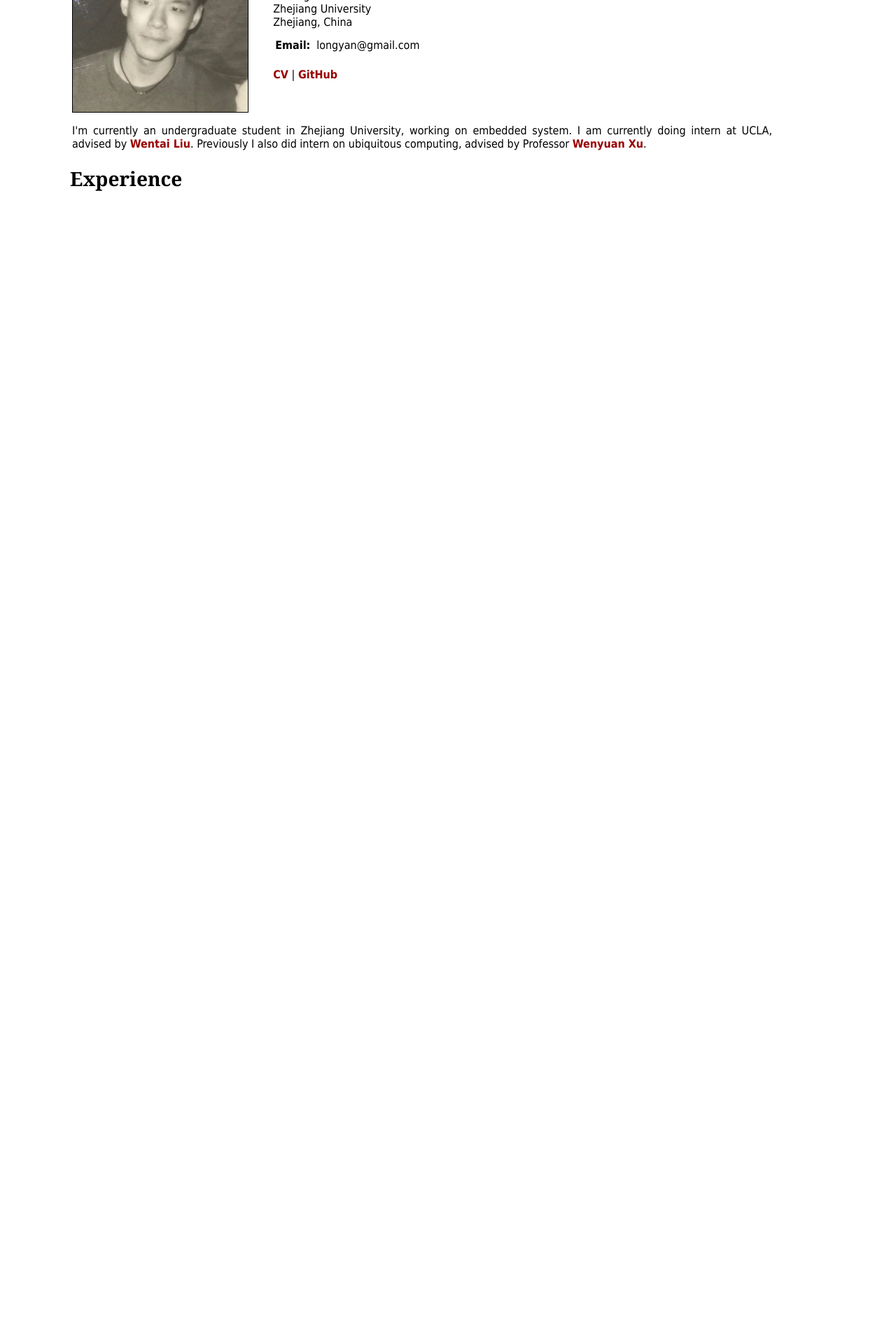
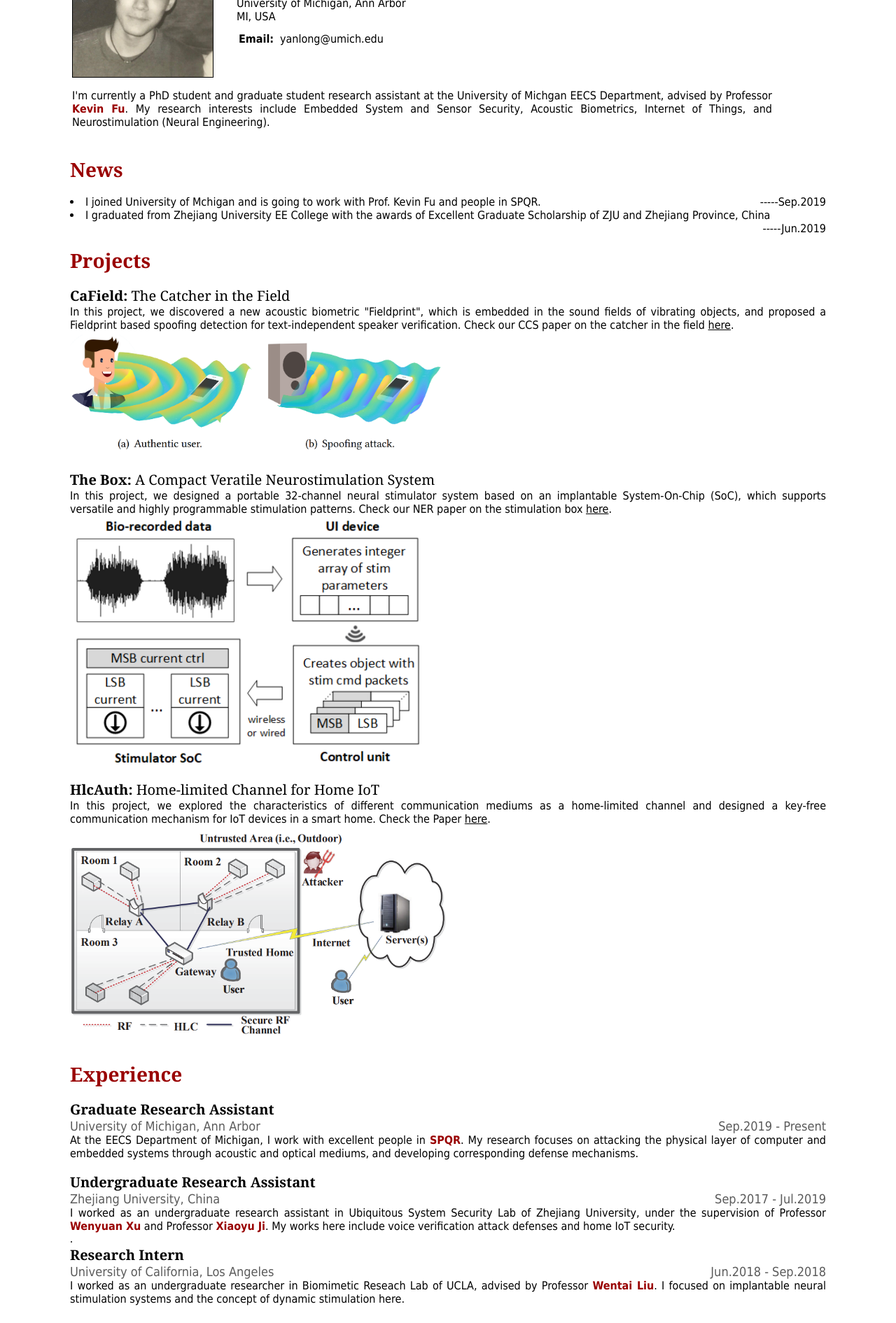
Before and after one commit to LongYan97/longyan97.github.io, a plain HTML site: page index.html in a window 1280 px wide. Shown: the part 124-2015 px from the top of the page at 70% size. Before the commit the page ends 800 px from the top, so only its background shows below. Drawn offline with Linux system fonts and the light colour scheme.

Commit message:
updated, cv and github canceled

```diff
--- a/index.html
+++ b/index.html
@@ -1,6 +1,7 @@
+<!-- saved from url=(0041)http://people.eecs.berkeley.edu/~junyanz/ -->
+<html><head>
+    <meta http-equiv="Content-Type" content="text/html; charset=charset=utf-8">
 
-<!-- saved from url=(0041)http://people.eecs.berkeley.edu/~junyanz/ -->
-<html><head><meta http-equiv="Content-Type" content="text/html; charset=GBK">
 	<!-- <script async src="./analytics.js"></script> -->
 	<title>Yan Long's Homepage</title>
 	<style type="text/css">
@@ -14,7 +15,6 @@ p {
 		margin-top: 0px;
 		margin-bottom: 0px;
 	}
-
 	.caption {
 		font-size: 34px;
 		font-weight: normal;
@@ -22,8 +22,9 @@ p {
 		font-family: Constantia, "Lucida Bright", "DejaVu Serif", Georgia, serif;
 	}
 	.caption-1 {
-	font-size: 16px;
+		font-size: 18px;
 		font-family: Tahoma, Geneva, sans-serif;
+        color: #5B5B5B;
 	}
 	.caption-2 {
 		font-size: 16px;
@@ -34,8 +35,7 @@ p {
 	.caption-3 {
 		font-size: 16px;
 		font-family: Tahoma, Geneva, sans-serif;
-	font-weight: bold;
-	color: #F00;
+		color: #990000;
 	}
 	.caption-4 {
 		font-size: 16px;
@@ -66,13 +66,18 @@ heading {
 		font-size: 20px;
 		font-family: Georgia, "Times New Roman", Times, serif;
 		font-weight: bold;
-	color: #F90;
+		color: #000;
+	}
+    .title-small-2 {
+		font-size: 20px;
+		font-family: Georgia, "Times New Roman", Times, serif;
+		color: #000;
 	}
 	.title-large {
 		font-size: 28px;
 		font-family: Georgia, "Times New Roman", Times, serif;
 		font-weight: bold;
-	color: #000;
+		color: #990000;
 	}
 	.margin {
 		font-size: 10px;
@@ -116,10 +121,8 @@ strong a:active {
 	  (i[r].q=i[r].q||[]).push(arguments)},i[r].l=1*new Date();a=s.createElement(o),
 	  m=s.getElementsByTagName(o)[0];a.async=1;a.src=g;m.parentNode.insertBefore(a,m)
 	  })(window,document,'script','//www.google-analytics.com/analytics.js','ga');
-
 	  ga('create', 'UA-53682931-1', 'auto');
 	  ga('send', 'pageview');
-
 	</script>
 	</head>
 
@@ -131,7 +134,7 @@ strong a:active {
 	  <tbody>
 
 		<tr>
-    <td width="185"><img src="./files/portrait.jpg" border="1" height="250"></td>
+		<td width="185"><img src="./files/portrait.jpg" border="1" height="200"></td>
 		<td width="15"></td>
 		<td></td>
 		<td><table border="0" width="100%">
@@ -141,10 +144,10 @@ strong a:active {
 
 			 <tr height="20">
 			<td>
-           <p class="caption">Yan Long</p>
-           <p class="content">Undergraduate Student</p>
-           <p class="content">Zhejiang University</p>
-           <p class="content">Zhejiang, China </p>
+			   <p class="caption">Yan Long 龙颜</p>
+			   <p class="content">Doctoral Student</p>
+			   <p class="content">University of Michigan, Ann Arbor</p>
+			   <p class="content">MI, USA</p>
 			</td>
 		  </tr>
 
@@ -154,11 +157,14 @@ strong a:active {
 				<td width="55">
 				  <p class="content"><strong>Email: </strong></p></td>
 				<td>
-              <p class="content"> longyan@gmail.com</p></td>
+				  <p class="content">yanlong@umich.edu</p></td>
 			  </tr>
 			</tbody></table></td>
 		  </tr>
 
+
+<!--    CV and github not used currently          -->
+<!--
 		  <tr height="20">
 			<td>
 			  <p class="margin">&nbsp;</p>
@@ -166,6 +172,7 @@ strong a:active {
 			  <strong><a href="https://github.com/longyan97/">GitHub</a></strong>
 			</td>
 		  </tr>
+-->
 		  <tr height="20">
 			<td colspan="2"></td></tr>
 		</tbody></table></td>
@@ -176,16 +183,76 @@ strong a:active {
 	<table border="0">
 	  <tbody>
 		<tr>
-      <td width="1000"> <p align="justify" class="content">I'm currently an undergraduate student in Zhejiang University, working on embedded system. I am currently doing intern at UCLA, advised by <strong><a href="https://www.ee.ucla.edu/wentai-liu/" target="_blank" rel="nofollow" class="caption-2">Wentai Liu</a></strong>. Previously I also did intern on ubiquitous computing, advised by Professor <strong><a href="https://cse.sc.edu/~wyxu/" target="_blank" rel="nofollow" class="caption-2">Wenyuan Xu</a></strong>.  </p>
-        <br>
+		  <td width="1000"> <p align="justify" class="content">I'm currently a PhD student and graduate student research assistant at the University of Michgan EECS Department,
+			   advised by Professor <strong><a href="https://web.eecs.umich.edu/~kevinfu/" target="_blank" rel="nofollow" class="caption-2">Kevin Fu</a></strong>.
+			   My research interests include Embedded System and Sensor Security, Acoustic Biometrics, Internet of Things, and Neurostimulation (Neural Engineering).</p>
+			<br><br>
 		</td></tr>
 	  </tbody>
 	</table>
 
 
+    <p class="title-large">News</p>
+    <br>
+        <li class="content">I joined University of Mchigan and is going to work with Prof. Kevin Fu and people in SPQR. <span style="float:right;">-----Sep.2019</span></li>
+         <li class="content">I graduated from Zhejiang University EE College with the awards of Excellent Graduate Scholarship of ZJU and Zhejiang Province, China<span style="float:right;">-----Jun.2019</span></li>
+
+	<br><br>
+
+    <p class="title-large">Projects</p>
+    <br>
+        <p class="title-small-2"><b>CaField:</b> The Catcher in the Field</p>
+        <p class="content">In this project, we discovered a new acoustic biometric "Fieldprint", which is embedded in the sound fields of vibrating objects, and proposed a Fieldprint based spoofing detection for text-independent speaker verification. Check our CCS paper on the catcher in the field <a href="files/Fieldprint_CCS2019_submitted.pdf" target="_blank" rel="nofollow" class="caption-3"><u>here</u></a>.
+        <br>
+        <p><img src="files/cafield.png" height="180"></p>
+            <br>
+
+        <p class="title-small-2"><b>The Box:</b> A Compact Veratile Neurostimulation System</p>
+        <p class="content">In this project, we designed a portable 32-channel neural stimulator system based on an implantable System-On-Chip (SoC), which supports versatile and highly programmable stimulation patterns. Check our NER paper on the stimulation box <a href="files/stimulator.pdf" target="_blank" rel="nofollow" class="caption-3"><u>here</u></a>.
+        <br>
+        <p><img src="files/stimulation.png" height="360"></p>
+        <br>
+
+        <p class="title-small-2"><b>HlcAuth:</b> Home-limited Channel for Home IoT</p>
+        <p class="content">In this project, we explored the characteristics of different communication mediums as a home-limited channel and designed a key-free communication mechanism for IoT devices in a smart home. Check the Paper <a href="files/hlc.pdf" target="_blank" rel="nofollow" class="caption-3"><u>here</u></a>.
+        <br>
+        <p><img src="files/hlc.png" height="300"></p>
+
+	<br><br>
+
     <p class="title-large">Experience</p>
+        <br>
+        <p class="title-small">Graduate Research Assistant</p>
+        <p class="caption-1" >University of Michigan, Ann Arbor <span style="float:right;">Sep.2019 - Present</span></p>
+        <p class="content">At the EECS Department of Michigan, I work with excellent people in <strong><a href="https://spqr.eecs.umich.edu/" target="_blank" rel="nofollow" class="caption-3">SPQR</a></strong>. My research focuses on attacking the physical layer of computer and embedded systems through acoustic and optical mediums, and developing corresponding defense mechanisms.</p>
+        <br>
+        <p class="title-small">Undergraduate Research Assistant</p>
+        <p class="caption-1" >Zhejiang University, China <span style="float:right;">Sep.2017 - Jul.2019</span></p>
+        <p class="content">I worked as an undergraduate research assistant in Ubiquitous System Security Lab of Zhejiang University, under the supervision of Professor <strong><a href="http://www.usslab.org/member/xuwenyuan.html" target="_blank" rel="nofollow" class="caption-3">Wenyuan Xu</a></strong> and Professor <strong><a href="https://sites.google.com/site/xiaoyuijh/home" target="_blank" rel="nofollow" class="caption-3">Xiaoyu Ji</a></strong>. My works here include voice verification attack defenses and home IoT security.</p>.
+        <br>
+        <p class="title-small">Research Intern</p>
+        <p class="caption-1" >University of California, Los Angeles<span style="float:right;">Jun.2018 - Sep.2018</span></p>
+        <p class="content">I worked as an undergraduate researcher in Biomimetic Reseach Lab of UCLA, advised by Professor <strong><a href="https://www.ee.ucla.edu/wentai-liu/" target="_blank" rel="nofollow" class="caption-3">Wentai Liu</a></strong>. I focused on implantable neural stimulation systems and the concept of dynamic stimulation here.
 
+	<br><br>
+
+
+    <p class="title-large">Publications</p>
     <br>
+        <li class="content">Chen Yan, <b>Yan Long</b>, Xiaoyu Ji, Wenyuan Xu, "Catcher in the Field: A Fieldprint based Spoofing Detection for Text-Independent Speaker Verification", In the Proceeding of ACM Conference on Computer and Communications Security (CCS), 2019. (Co-first Author)</li>
+        <li class="content">Wang, Po-Min, Stanislav Culaclii, William Yang, <b>Yan Long</b>, Jonathan Massachi, Yi-Kai Lo, and Wentai Liu. "A Novel Biomimetic Stimulator System for Neural Implant." In 2019 9th International IEEE/EMBS Conference on Neural Engineering (NER), 2019. (Third Author)</li>
+
+	<br><br>
+
+
+    <p class="title-large">Miscellaneous</p>
+    <br>
+        <p class="content"> I am interested in almost all forms of art. Both of my parents have PhD degree in related areas, which is funny because I have an engineering major. I am particularly enthusiastic about music, photography, and Chinese traditional calligraphy. As for music, I try to appreciate all kinds of them, yet I still have a preference: Electronic (especially Trap), Rock (Chinese 80's and 90's), Saxophone, Rap, and Classical. I love music that can ingeniously mix traditional Chinses elements into it. <br><br>
+        Outside academics, I enjoy many kinds of sports. I have been playing basketball since I was 10, and I also play soccer, volleyball, ping-pong, and badminton. For the last 2 years, I work out in the gym 4-5 times a week.<br><br>
+        I like solving problems from a physics or "natural science" standpoint. I prefer a bigger picture compared to a certain technical issue. And I love the idea of abstraction.
+
+	<br><br>
+
 
 
 
```
Also changed, not shown: files/cafield.png (added), files/hlc.png (added), files/stimulation.png (added), 3 other files. Lines whose indentation alone changed are shown as unchanged.
